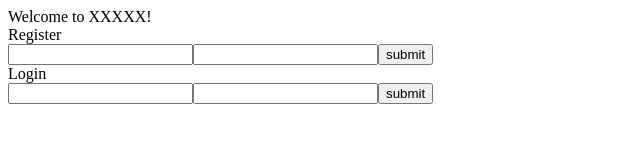
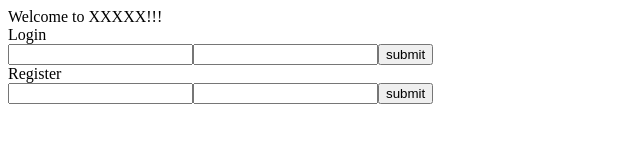
Before and after one commit to kuru-studio/kuru-studio-social-web, a Next.js app: page / in a window 1280 px wide. Shown: the top 160 px of the page, without its empty margins (0-640 px from the left). Built offline with nearby package versions, Linux system fonts and the light colour scheme; no server answers.

Commit message:
initial commit

```diff
--- /dev/null
+++ b/components/LoginForm.tsx
@@ -0,0 +1,26 @@
+import firebase from "firebase/app";
+
+const loginSubmit = (event) => {
+  event.preventDefault();
+
+  const emailData = event.target.email.value;
+  const passwordData = event.target.password.value;
+
+  firebase.auth().signInWithEmailAndPassword(emailData, passwordData).catch(function(error) {
+    var errorCode = error.code;
+    var errorMessage = error.message;
+  });
+};
+
+export function LoginForm() {
+  return(
+    <div>
+      <form onSubmit={loginSubmit}>
+        <div>Login</div>
+        <input type="email" name="email" />
+        <input type="password" name="password" />
+        <button>submit</button>
+      </form>
+    </div>
+  );
+}
--- /dev/null
+++ b/components/RegisterForm.tsx
@@ -0,0 +1,26 @@
+import firebase from "firebase/app";
+
+const registerSubmit = (event) => {
+  event.preventDefault();
+
+  const emailData = event.target.email.value;
+  const passwordData = event.target.password.value;
+
+  firebase.auth().createUserWithEmailAndPassword(emailData, passwordData).catch(function(error) {
+    var errorCode = error.code;
+    var errorMessage = error.message;
+  });
+};
+
+export function RegisterForm() {
+  return(
+    <div>
+      <form onSubmit={registerSubmit}>
+        <div>Register</div>
+        <input type="email" name="email" />
+        <input type="password" name="password" />
+        <button>submit</button>
+      </form>
+    </div>
+  );
+}
--- a/pages/index.tsx
+++ b/pages/index.tsx
@@ -2,6 +2,11 @@ import firebase from "firebase/app";
 import "firebase/auth";
 
 import Head from 'next/head'
+
+import { GET } from '../utils/request';
+
+import { LoginForm } from '../components/LoginForm';
+import { RegisterForm } from '../components/RegisterForm';
 
 interface IFirebaseConfig {
   apiKey: string;
@@ -46,62 +51,32 @@ function listenToCurrentUserState(): void {
   });
 }
 
-const registerSubmit = (event) => {
-  event.preventDefault();
-
-  const emailData = event.target.email.value;
-  const passwordData = event.target.password.value;
-
-  firebase.auth().createUserWithEmailAndPassword(emailData, passwordData).catch(function(error) {
-    var errorCode = error.code;
-    var errorMessage = error.message;
-  });
-};
-
-const loginSubmit = (event) => {
-  event.preventDefault();
-
-  const emailData = event.target.email.value;
-  const passwordData = event.target.password.value;
-
-  firebase.auth().signInWithEmailAndPassword(emailData, passwordData).catch(function(error) {
-    var errorCode = error.code;
-    var errorMessage = error.message;
-  });
-};
-
 listenToCurrentUserState();
 
 function LoggedOutPage() {
   return (
     <>
-      <div>
-        <form onSubmit={registerSubmit}>
-          <div>Register</div>
-          <input type="email" name="email" />
-          <input type="password" name="password" />
-          <button>submit</button>
-        </form>
-      </div>
-      <div>
-        <form onSubmit={loginSubmit}>
-          <div>Login</div>
-          <input type="email" name="email" />
-          <input type="password" name="password" />
-          <button>submit</button>
-        </form>
-      </div>
+      <LoginForm />
+      <RegisterForm />
     </>
   );
 }
 
-function LoggedInPage() {
-  return (
-    <>
-      Logged in page.
-    </>
-  );
-}
+// async function LoggedInPage() {
+  // const token = JSON.parse(window.sessionStorage.user);
+  // const data = await GET(`/users`, {
+    // headers: {
+      // 'Content-Type': 'application/json',
+      // Authorization: `Bearer ${token}`
+    // },
+  // });
+//
+  // return (
+    // <>
+      // users: { data.forEach((item) => (item))  }
+    // </>
+  // );
+// }
 
 function HomePage() {
   return (
@@ -109,12 +84,8 @@ function HomePage() {
       <Head>
         <title>{process.env.SITE_NAME}</title>
       </Head>
-      <div>Welcome to {process.env.SITE_NAME}!</div>
-      {
-        userLoggedIn
-          ? <LoggedInPage />
-          : <LoggedOutPage />
-      }
+      <div>Welcome to {process.env.SITE_NAME}!!!</div>
+      <LoggedOutPage />
     </>
   );
 }
--- /dev/null
+++ b/utils/request.ts
@@ -0,0 +1,46 @@
+const API = process.env.API_PATH ?? '';
+
+export function apiFetch(url: string, config?: RequestInit) {
+  return fetch(`${API}${url}`, {
+    ...config,
+    mode: 'cors',
+  });
+}
+
+export function GET(url: string, config?: RequestInit) {
+  return apiFetch(url, {
+    ...config,
+    method: 'GET',
+  });
+}
+
+export function POST(url: string, data?: any, config?: RequestInit) {
+  return apiFetch(url, {
+    ...config,
+    method: 'POST',
+    body: JSON.stringify(data),
+  });
+}
+
+export function PUT(url: string, data?: any, config?: RequestInit) {
+  return apiFetch(url, {
+    ...config,
+    method: 'PUT',
+    body: JSON.stringify(data),
+  });
+}
+
+export function PATCH(url: string, data?: any, config?: RequestInit) {
+  return apiFetch(url, {
+    ...config,
+    method: 'PATCH',
+    body: JSON.stringify(data),
+  });
+}
+
+export function DELETE(url: string, config?: RequestInit) {
+  return apiFetch(url, {
+    ...config,
+    method: 'DELETE',
+  });
+}
```
